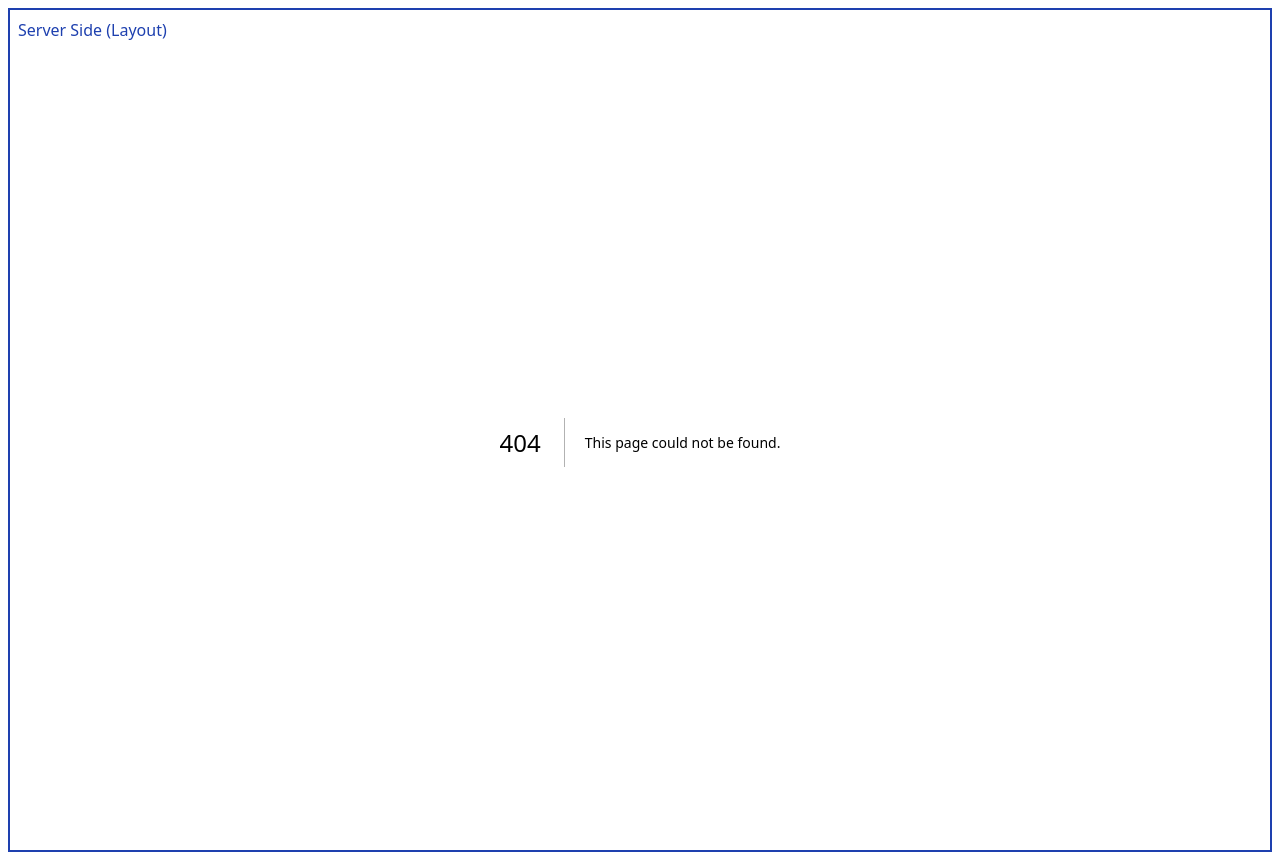
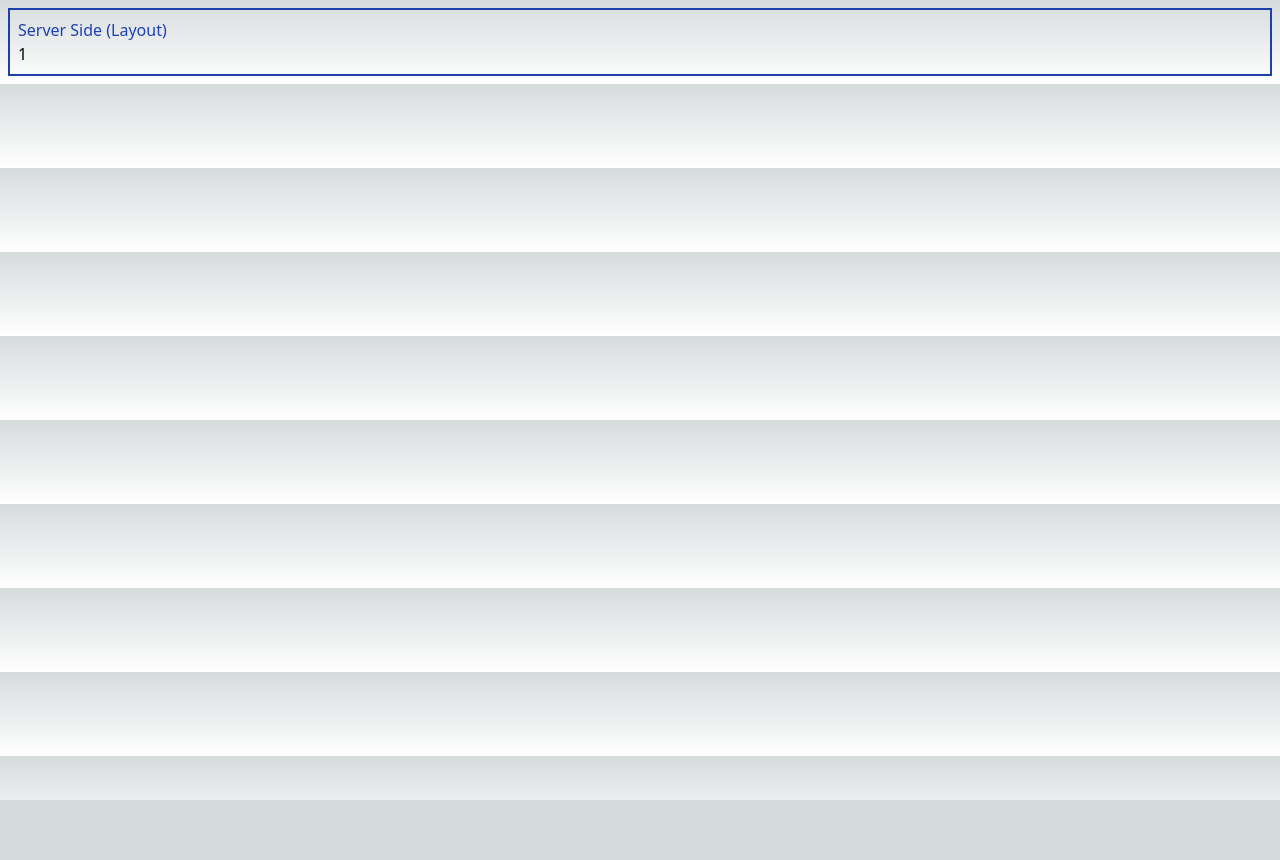
Before and after one commit to malparty/next-js-demo-rendering, a Next.js app: page /1 in a window 1280 px wide. Before the commit this address had no page. After the commit the page ends 800 px from the top, so only its background shows below. Built offline with nearby package versions, Linux system fonts and the light colour scheme.

Commit message:
First state with dynamic rendering

```diff
--- /dev/null
+++ b/app/[locale]/page.tsx
@@ -0,0 +1,11 @@
+interface DynamicPageProps {
+  params: {locale: string}
+}
+
+export default function DynamicPage({ params }: DynamicPageProps) {
+  return (
+    <div>
+      {params.locale}
+    </div>
+  );
+}
```
